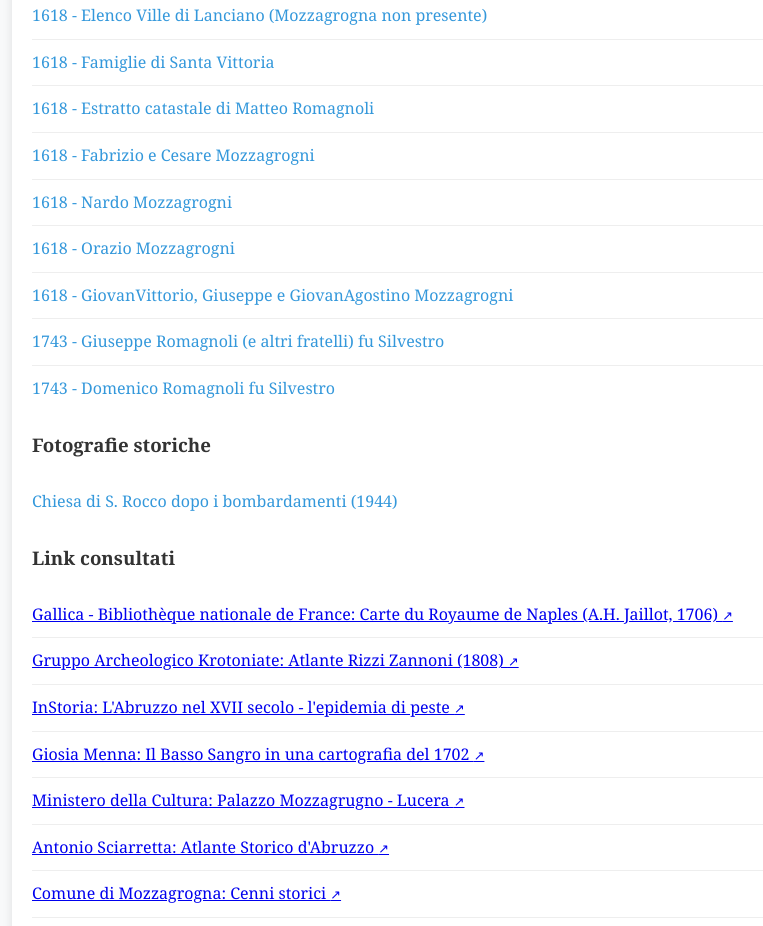
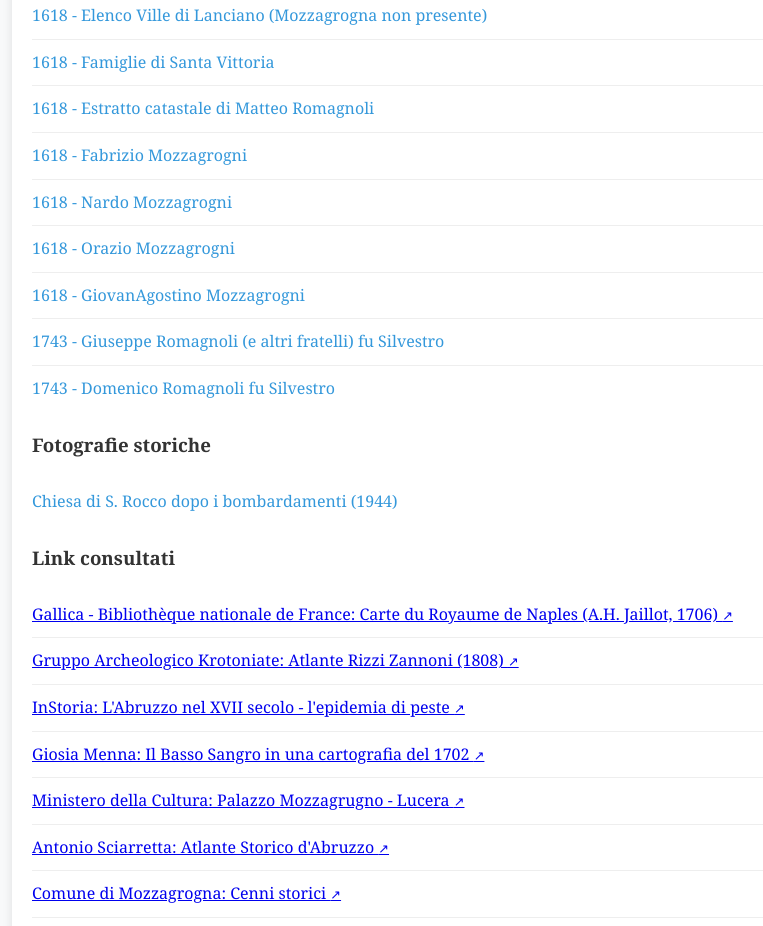
Before and after one commit to Federicoooo/villa_romagnoli, a plain HTML site: page index.html in a window 1280 px wide. Shown: the part 3636-4562 px from the top of the page, without its empty margins (48-811 px from the left). Drawn offline with Linux system fonts and the light colour scheme.

Commit message:
Add files via upload

```diff
--- a/index.html
+++ b/index.html
@@ -388,14 +388,13 @@ Feudi</strong> - Anno 1180 </a> </li>
 1618 - Famiglie di Santa Vittoria </a> </li>
 <li> <a class="doc-link" href="documenti/catasti/1618%20-%20Catasto%20onciario%20di%20Matteo%20Romagnoli.jpg" target="_blank">
 1618 - Estratto catastale di Matteo Romagnoli </a> </li>
-<li> <a class="doc-link" href="documenti/catasti/Mozzagrugni/Fabrizio%20e%20Cesare.jpg" target="_blank"> 1618 - Fabrizio e Cesare Mozzagrogni </a> </li>
+<li> <a class="doc-link" href="documenti/catasti/Mozzagrugni/Fabrizio%20e%20Cesare.jpg" target="_blank"> 1618 - Fabrizio Mozzagrogni </a> </li>
 <li> <a class="doc-link" href="documenti/catasti/Mozzagrugni/Nardo.jpg" target="_blank"> 1618 - Nardo Mozzagrogni </a>
 </li>
 <li> <a class="doc-link" href="documenti/catasti/Mozzagrugni/Orazio.jpg" target="_blank"> 1618 - Orazio Mozzagrogni </a>
 </li>
 <li> <a class="doc-link" href="documenti/catasti/Mozzagrugni/GiovanVittorio%20Giuseppe%20GivanAgostino.jpg" target="_blank">
-1618 - GiovanVittorio, Giuseppe e GiovanAgostino
-Mozzagrogni </a> </li>
+1618 - GiovanAgostino Mozzagrogni </a> </li>
 <li> <a class="doc-link" href="documenti/catasti/1743 Catasto Onciario_Giuseppe di Silvestro Romagnoli.pdf" target="_blank"> 1743 - Giuseppe Romagnoli (e altri fratelli) fu Silvestro  </a>
 </li>
 <li> <a class="doc-link" href="documenti/catasti/1743 - Catasto Onciario_Domenico di Silvestro Romagnoli.pdf" target="_blank"> 1743 - Domenico Romagnoli fu Silvestro </a>
```
